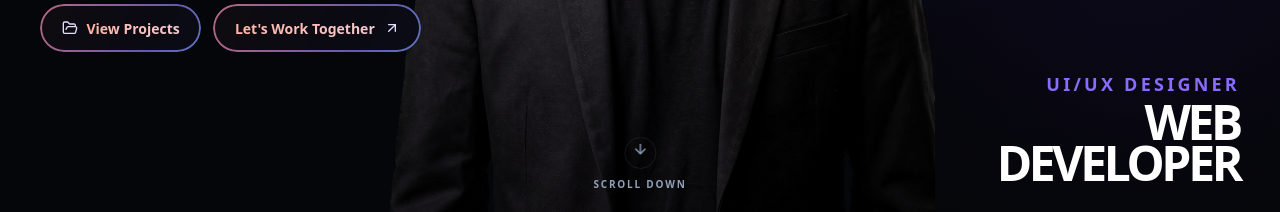
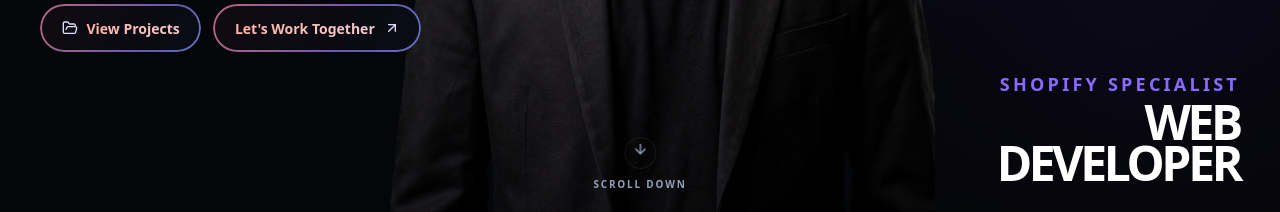
Before and after one commit to alamin-akon/alamin_akon, a Next.js app: page / in a window 1280 px wide. Shown: the part 568-780 px from the top of the page. Built offline with nearby package versions, Linux system fonts and the light colour scheme; no server answers.

Commit message:
fix: update job title in HeroSection to reflect current role as Shopify Specialist

```diff
--- a/components/sections/HeroSection.tsx
+++ b/components/sections/HeroSection.tsx
@@ -35,7 +35,7 @@ export function HeroSection() {
           <p data-hero-subtitle className="mt-7 max-w-md text-base leading-7 text-slate-300 sm:text-lg">I create polished, responsive websites and Shopify experiences that turn ambitious ideas into clear digital products.</p>
           <div data-hero-actions className="mt-9 flex flex-wrap gap-3"><Link href="/projects" className="hero-cta"><FolderOpen className="size-4"/><span>View Projects</span></Link><Link href="/contact" className="hero-cta"><span>Let&apos;s Work Together</span><ArrowUpRight className="size-4"/></Link></div>
         </div>
-        <div className="absolute bottom-8 right-5 text-right sm:bottom-12 sm:right-8 lg:right-10"><p className="text-xs font-bold uppercase tracking-[.18em] text-[#8a6bff] sm:text-lg">UI/UX Designer</p><p className="mt-1 text-3xl font-black uppercase leading-[.85] tracking-[-.07em] text-white sm:text-5xl">Web<br/>Developer</p></div>
+        <div className="absolute bottom-8 right-5 text-right sm:bottom-12 sm:right-8 lg:right-10"><p className="text-xs font-bold uppercase tracking-[.18em] text-[#8a6bff] sm:text-lg">Shopify Specialist</p><p className="mt-1 text-3xl font-black uppercase leading-[.85] tracking-[-.07em] text-white sm:text-5xl">Web<br/>Developer</p></div>
         <Link href="#about" aria-label="Scroll to about section" className="absolute bottom-8 left-1/2 inline-flex -translate-x-1/2 flex-col items-center gap-2 text-[10px] font-semibold uppercase tracking-[.18em] text-slate-400 transition hover:text-white sm:bottom-10"><span className="grid size-8 place-items-center rounded-full border border-white/25"><ArrowDown className="size-4 animate-bounce"/></span><span className="hidden sm:block">Scroll down</span></Link>
       </Container>
     </section>
```
